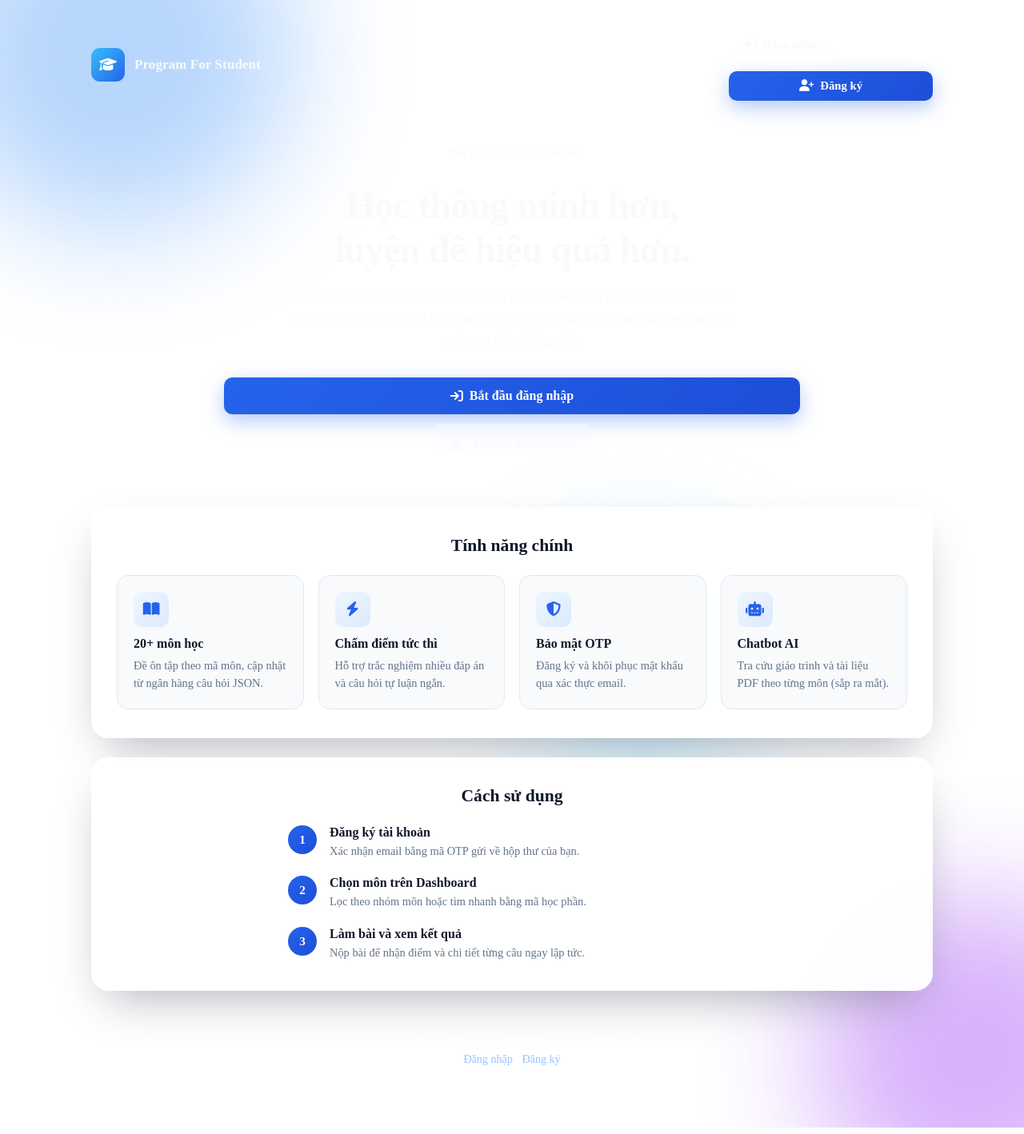
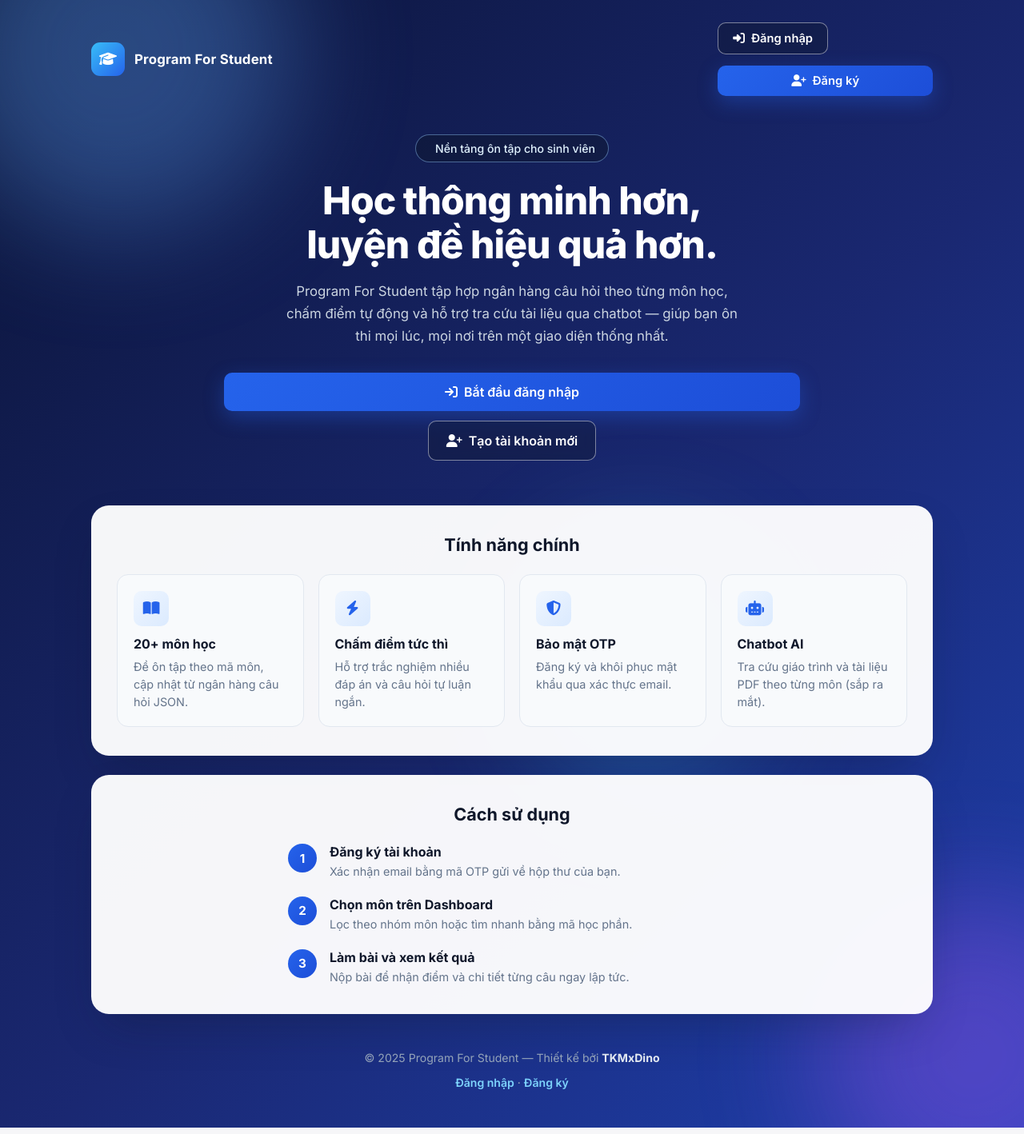
Before and after one commit to dinox16/Web, a Flask app: page /intro in a window 1280 px wide. Shown: the whole page at 80% size. Run offline with Flask 3, Linux system fonts and the light colour scheme.

Commit message:
Update intro

```diff
--- a/static/intro.css
+++ b/static/intro.css
@@ -3,9 +3,21 @@
    ============================================================ */
 
 body.intro-body {
+    margin: 0;
+    font-family: 'Inter', 'Segoe UI', Tahoma, sans-serif;
+    color: #f1f5f9;
+    background: linear-gradient(135deg, #0b1437 0%, #1a2872 55%, #1e40af 100%);
+    overflow-x: hidden;
+    min-height: 100vh;
+    display: flex;
     align-items: flex-start;
+    justify-content: center;
     padding: 0;
-    min-height: 100vh;
+    position: relative;
+}
+
+body.intro-body .auth-bg-shapes .shape {
+    opacity: 0.35;
 }
 
 .intro-page {
@@ -15,7 +27,7 @@ body.intro-body {
     max-width: 1100px;
     margin: 0 auto;
     padding: 28px 24px 48px;
-    color: #f8fafc;
+    color: #f1f5f9;
 }
 
 .intro-header {
@@ -34,6 +46,7 @@ body.intro-body {
     font-weight: 700;
     font-size: 1.05rem;
     letter-spacing: .2px;
+    color: #ffffff;
 }
 
 .intro-logo i {
@@ -80,14 +93,15 @@ body.intro-body {
 }
 
 .intro-body .btn-outline {
-    background: rgba(255, 255, 255, .1);
-    color: #f8fafc;
-    border: 1px solid rgba(255, 255, 255, .25);
+    background: rgba(15, 23, 42, 0.35);
+    color: #ffffff;
+    border: 1px solid rgba(255, 255, 255, 0.45);
     backdrop-filter: blur(8px);
 }
 
 .intro-body .btn-outline:hover {
-    background: rgba(255, 255, 255, .18);
+    background: rgba(15, 23, 42, 0.55);
+    border-color: rgba(255, 255, 255, 0.65);
 }
 
 .intro-body .btn-lg {
@@ -108,8 +122,9 @@ body.intro-body {
     margin: 0 0 20px;
     padding: 8px 16px;
     border-radius: 999px;
-    background: rgba(255, 255, 255, .12);
-    border: 1px solid rgba(255, 255, 255, .2);
+    background: rgba(15, 23, 42, 0.45);
+    border: 1px solid rgba(147, 197, 253, 0.45);
+    color: #e0f2fe;
     font-size: .88rem;
     font-weight: 500;
 }
@@ -120,6 +135,7 @@ body.intro-body {
     font-weight: 800;
     line-height: 1.15;
     letter-spacing: -.02em;
+    color: #ffffff;
 }
 
 .intro-lead {
@@ -127,7 +143,7 @@ body.intro-body {
     max-width: 580px;
     font-size: 1.05rem;
     line-height: 1.65;
-    color: rgba(248, 250, 252, .88);
+    color: #cbd5e1;
 }
 
 .intro-cta {
@@ -242,7 +258,11 @@ body.intro-body {
     text-align: center;
     padding-top: 8px;
     font-size: .88rem;
-    color: rgba(248, 250, 252, .75);
+    color: #94a3b8;
+}
+
+.intro-footer b {
+    color: #e2e8f0;
 }
 
 .intro-footer-actions {
@@ -250,9 +270,9 @@ body.intro-body {
 }
 
 .intro-footer-actions a {
-    color: #93c5fd;
+    color: #7dd3fc;
     text-decoration: none;
-    font-weight: 500;
+    font-weight: 600;
 }
 
 .intro-footer-actions a:hover {
```
